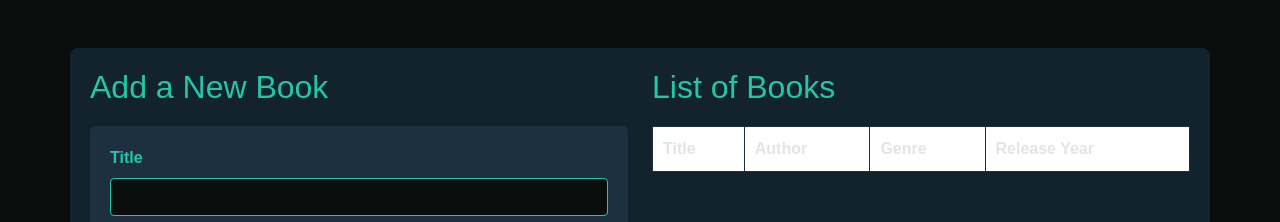
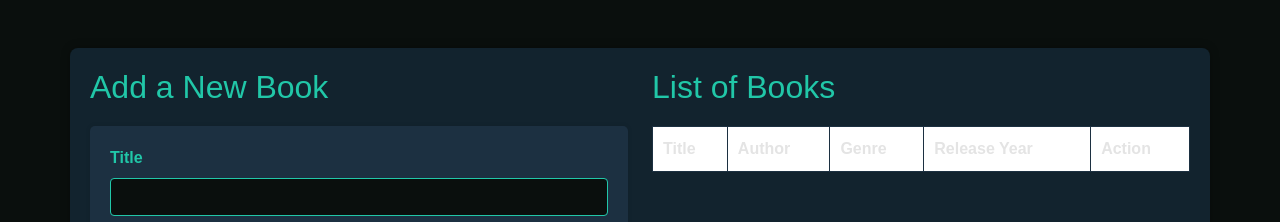
Before and after one commit to HobbesHub/AdvWebGProj2, a plain HTML site: page index.html in a window 1280 px wide. Shown: the top 222 px of the page. Drawn offline with nearby package versions, Linux system fonts and the light colour scheme; no server answers.

Commit message:
Update index.html

```diff
--- a/index.html
+++ b/index.html
@@ -47,6 +47,7 @@
             <th>Author</th>
             <th>Genre</th>
             <th>Release Year</th>
+            <th>Action</th> <!-- Add a new column for the delete buttons -->
           </tr>
         </thead>
         <tbody id="bookList"></tbody>
```
